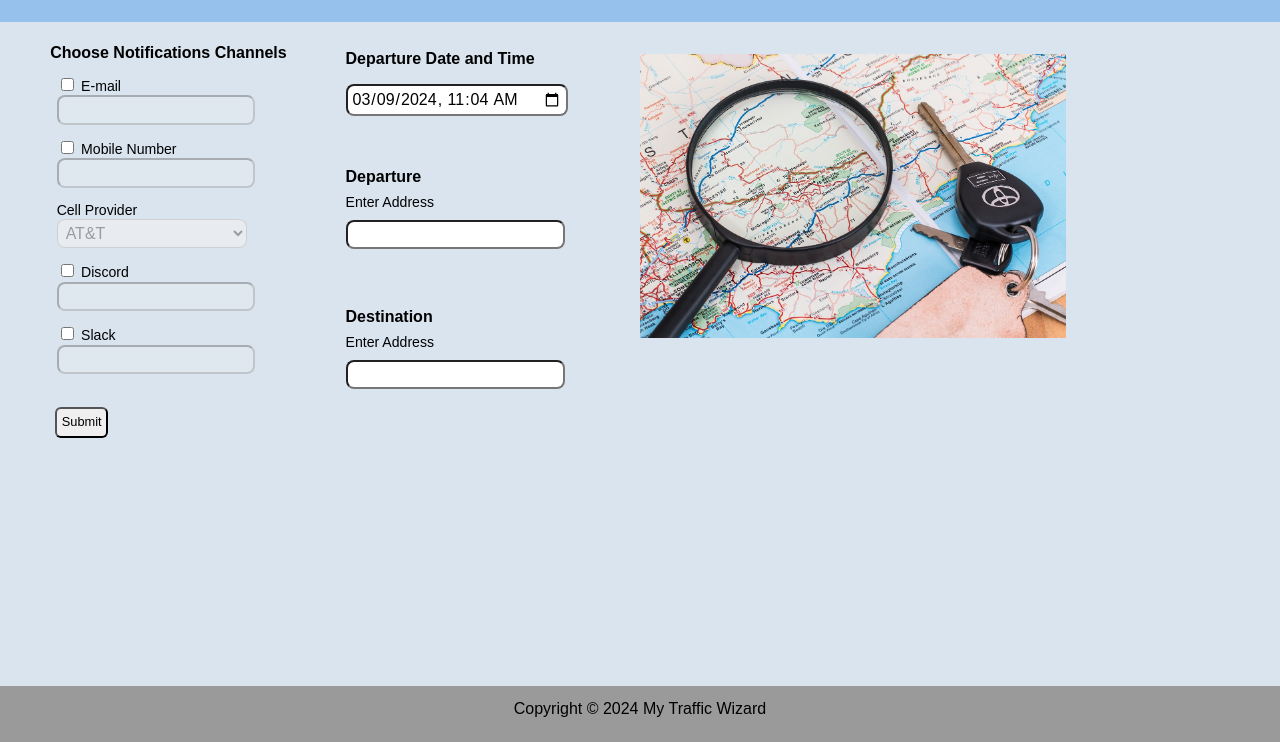
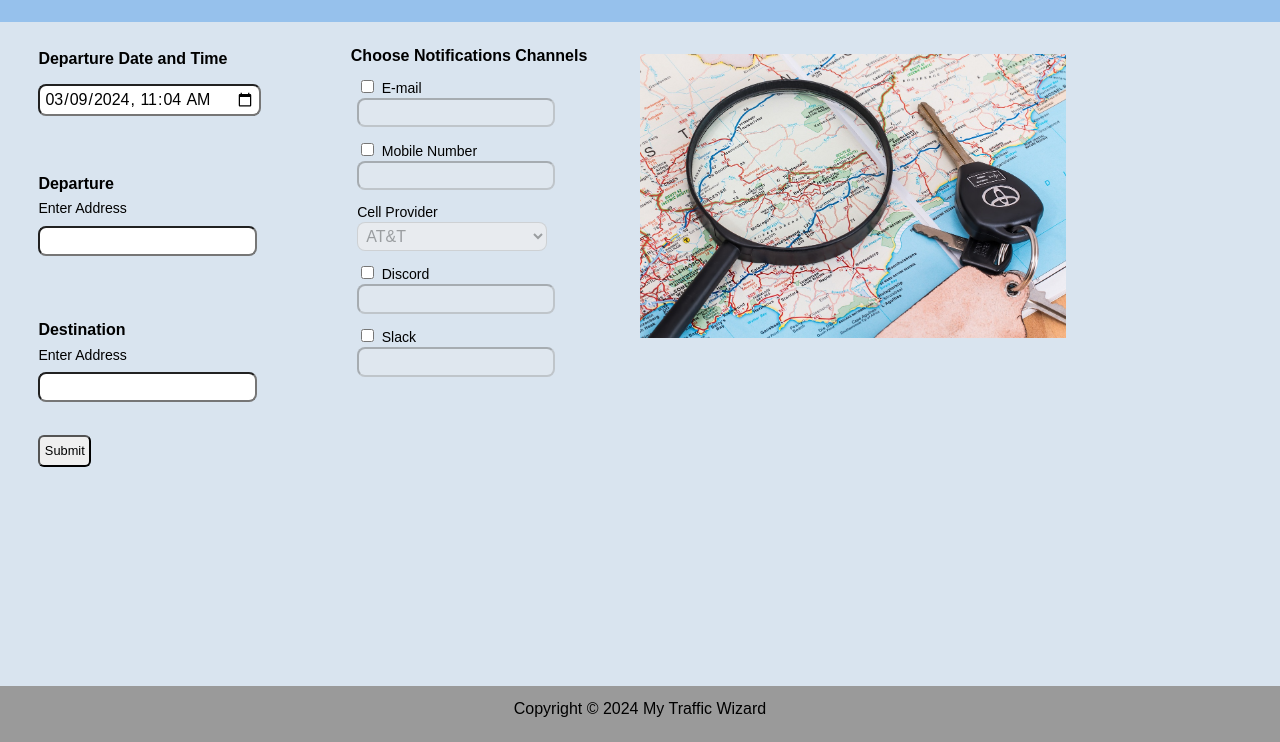
Before and after one commit to fhsu-csci441-team-a/myTrafficWizard, a website: page views/index.html in a window 1280 px wide. Shown: the part 58-800 px from the top of the page. Drawn offline with Linux system fonts and the light colour scheme; files that its build step writes are made by us from their sources; files whose address does not match are found by name.

Commit message:
Switched Columns
Switched columns on form entry to improve layout.

```diff
--- a/static/css/style.css
+++ b/static/css/style.css
@@ -23,6 +23,10 @@ button {
     margin: 1rem 0;
     padding: 0.4rem;
     border-radius: 6px;
+}
+
+.button-container {
+    margin-left: 2.3vw;
 }
 
 .departureDateTimeLabel {
@@ -151,12 +155,6 @@ main {
     display: block;
 }
 
-.trip-details-container {
-    display: flex;
-    flex-direction: column-reverse;
-}
-
-
 @media only screen and (min-width: 601px) {
     h1 {
         font-size: 2.2rem;
@@ -187,8 +185,8 @@ main {
 
     .button-container {
         display: flex;
-        margin-left: 1.5%;
-        margin-top: 1vh;
+        margin-left: 0.1vw;
+        margin-top: 3vh;
         width: 100%;
         padding-left: 0.3rem;
         padding-bottom: 0.2rem;
@@ -205,7 +203,7 @@ main {
         display: block;
         justify-content: space-between;
         max-width: 100%;
-        margin-top: 4vh;
+        margin-top: 4.8vh;
     }
 
     .destination-block {
@@ -213,7 +211,7 @@ main {
         flex-direction: column;
         justify-content: space-between;
         max-width: 100%;
-        margin-top: 4vh;
+        margin-top: 4.8vh;
     }
 
     .departureDateTimeLabel {
@@ -307,7 +305,7 @@ main {
 
     .notifications-container {
         width: 50%;
-        margin-top: 1vh;
+        margin-top: 1.3vh;
     }
 
     .trip-details-container {
--- a/views/index.html
+++ b/views/index.html
@@ -21,38 +21,6 @@
         <form class="horizontal-center">
             <div class="form-container">
                 <div class="trip-details-container">
-                    <section class="notifications-container">
-                        <h2>Choose Notifications Channels</h2>
-                        <div class="notifications-block">
-                            <div class="input-group">
-                                <input class="notification" type="checkbox" id="emailCheckBox" name="emailCheckBox">
-                                <label class="notification-label" for="emailAddress">E-mail</label>
-                                <input class="notification-input" type="text" id="emailAddress" name="emailAddress" disabled>
-                            </div>
-                            <div class="input-group">
-                                <input class="notification" type="checkbox" id="smsCheckBox" name="smsCheckBox">
-                                <label class="notification-label" for="smsAddress">Mobile Number</label>
-                                <input class="notification-input" type="text" id="smsAddress" name="smsAddress" disabled>
-                            </div>
-                            <div class="input-group">
-                                    <label class="notification-label" for="smsProvider">Cell Provider</label>
-                                    <select class="notification-input" type="text" id="smsProvider" name="smsProvider" disabled>
-                                        <option>AT&T</option>
-                                        <option>Verizon</option>
-                                    </select>
-                            </div>
-                            <div class="input-group">
-                                <input class="notification" type="checkbox" id="discordCheckbox" name="discordCheckbox">
-                                <label class="notification-label" for="discordUser">Discord</label>
-                                <input class="notification-input" type="text" id="discordUser" name="discordUser" disabled>
-                            </div>
-                            <div class="input-group">
-                                <input class="notification" type="checkbox" id="slackCheckBox" name="slackCheckBox">
-                                <label class="notification-label" for="slackUser">Slack</label>
-                                <input class="notification-input" type="text" id="slackUser" name="slackUser" disabled>
-                            </div>
-                        <div class="notifications-block"></div>
-                    </section>
                     <div class ="address-container">
                         <section class="horizontal-center departure-date-block">
                             <div class="input-group">
@@ -119,6 +87,38 @@
                             </div> -->
                         </section>
                     </div>
+                    <section class="notifications-container">
+                        <h2>Choose Notifications Channels</h2>
+                        <div class="notifications-block">
+                            <div class="input-group">
+                                <input class="notification" type="checkbox" id="emailCheckBox" name="emailCheckBox">
+                                <label class="notification-label" for="emailAddress">E-mail</label>
+                                <input class="notification-input" type="text" id="emailAddress" name="emailAddress" disabled>
+                            </div>
+                            <div class="input-group">
+                                <input class="notification" type="checkbox" id="smsCheckBox" name="smsCheckBox">
+                                <label class="notification-label" for="smsAddress">Mobile Number</label>
+                                <input class="notification-input" type="text" id="smsAddress" name="smsAddress" disabled>
+                            </div>
+                            <div class="input-group">
+                                    <label class="notification-label" for="smsProvider">Cell Provider</label>
+                                    <select class="notification-input" type="text" id="smsProvider" name="smsProvider" disabled>
+                                        <option>AT&T</option>
+                                        <option>Verizon</option>
+                                    </select>
+                            </div>
+                            <div class="input-group">
+                                <input class="notification" type="checkbox" id="discordCheckbox" name="discordCheckbox">
+                                <label class="notification-label" for="discordUser">Discord</label>
+                                <input class="notification-input" type="text" id="discordUser" name="discordUser" disabled>
+                            </div>
+                            <div class="input-group">
+                                <input class="notification" type="checkbox" id="slackCheckBox" name="slackCheckBox">
+                                <label class="notification-label" for="slackUser">Slack</label>
+                                <input class="notification-input" type="text" id="slackUser" name="slackUser" disabled>
+                            </div>
+                        <div class="notifications-block"></div>
+                    </section>
                     <!-- <div class ="destination-container">
                     </div> -->
                     <div class="image horizontal-center">
```
